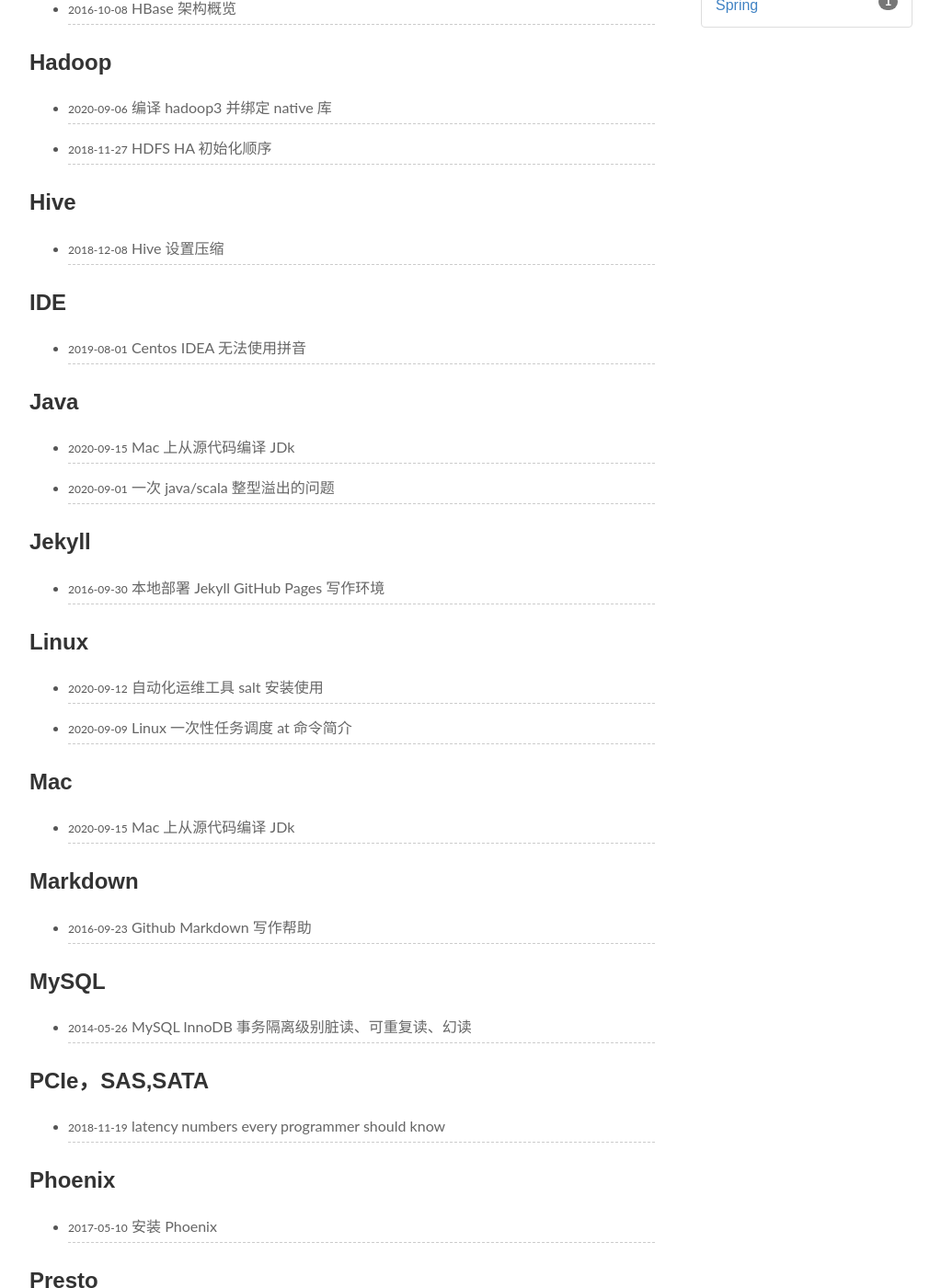
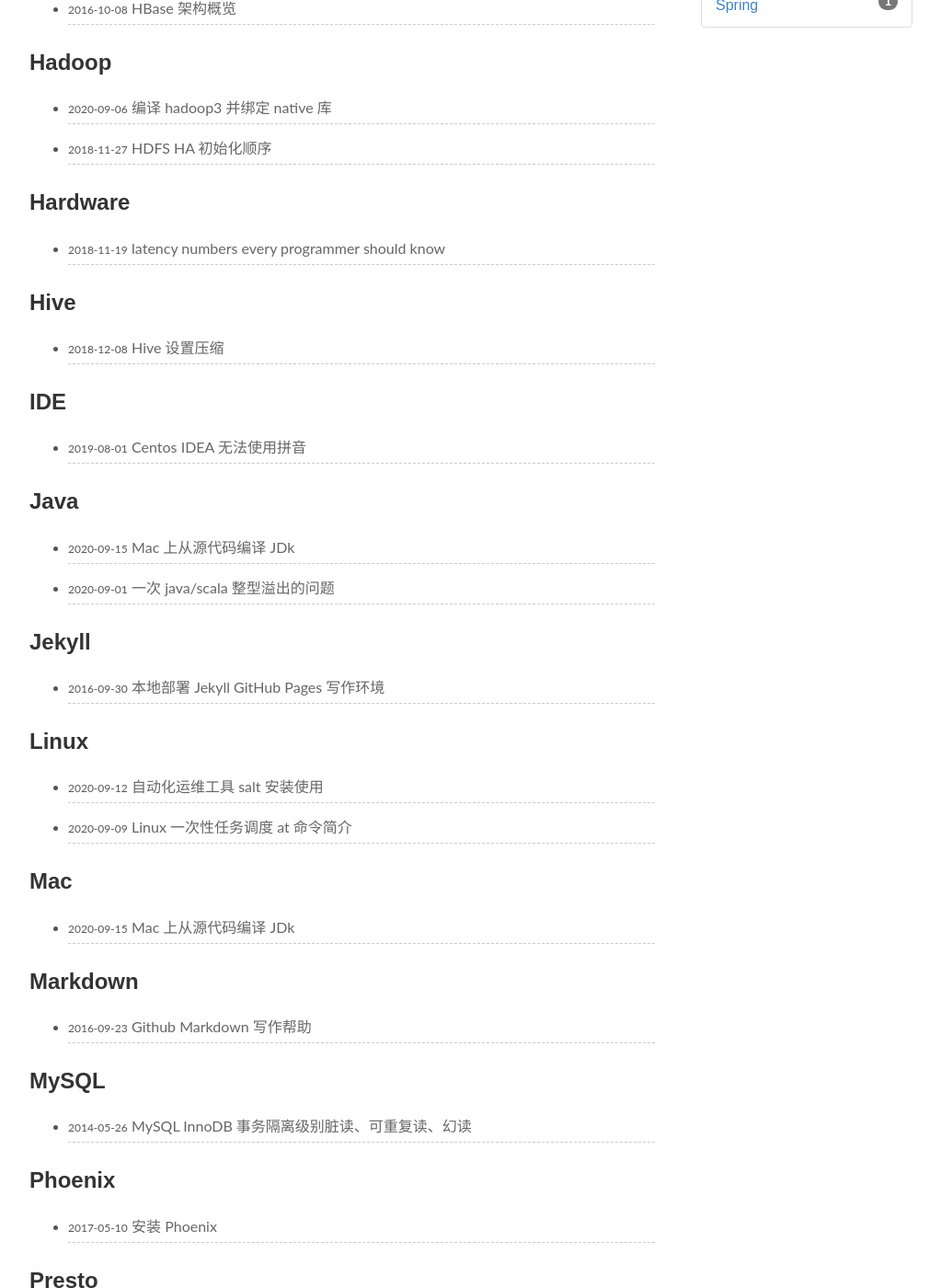
Before and after one commit to utf7/utf7.github.io, a Jekyll site: the page built from pages/categories.md, in a window 1280 px wide and 1400 px high, scrolled down 1237 px. Shown: the whole window at 92% size, without its empty margins (138-1161 px from the left). Built offline with Jekyll 4.4.1, drawn with Linux system fonts in a browser that asks for light colours; some of the changed text lies outside the part shown.

Commit message:
Update 2018-11-19-latency-numbers-every-programmer-should-know.md

```diff
--- a/_posts/2018-11-19-latency-numbers-every-programmer-should-know.md
+++ b/_posts/2018-11-19-latency-numbers-every-programmer-should-know.md
@@ -2,7 +2,7 @@
 layout: post
 title: latency numbers every programmer should know
 description: latency,iops,sas,sata,ssd,pcie,nvme,memory,cpu,network
-categories: PCIe，SAS,SATA
+categories: [Hardware]
 keywords: latency,iops,sas,sata,ssd,pcie,nvme,memory,cpu,network
 ---
 
```
